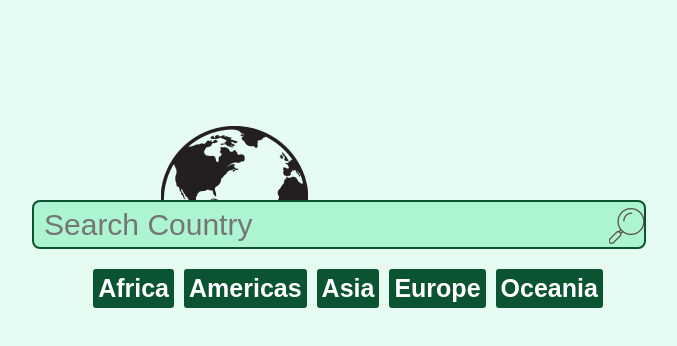
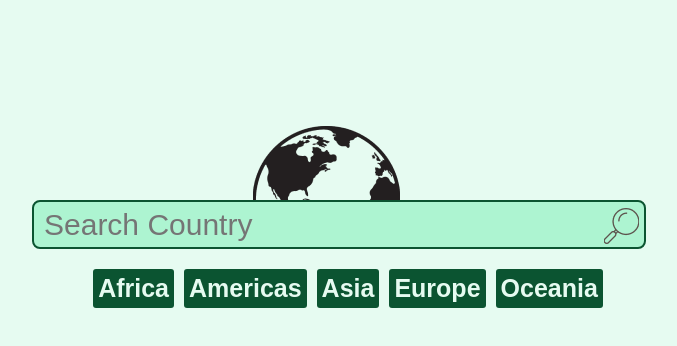
Before and after one commit to JosefinaLucarelli/countryApp, a React (Vite) app: page / in a window 1280 px wide. Shown: the top 346 px of the page, without its empty margins (292-969 px from the left). Built offline with nearby package versions, Linux system fonts and the light colour scheme.

Commit message:
resolve comments

```diff
--- a/src/components/Button/styles.module.scss
+++ b/src/components/Button/styles.module.scss
@@ -1,8 +1,10 @@
+@import "../../scss/variables/colors";
+
 .button {
     background: #0B5431;
     padding: 5px;
     border-radius: 3px;
-    color: white;
+    color: $white;
     border: none;
     cursor: pointer;
     font-weight: bolder;
--- a/src/components/Input/styles.module.scss
+++ b/src/components/Input/styles.module.scss
@@ -19,7 +19,7 @@
     &::after{
         content: url('./image3.png');
         position: absolute;
-        right: 20px;
+        right: 4%;
         top: 8px;
     }
 }
--- a/src/screens/mainPage/styles.module.scss
+++ b/src/screens/mainPage/styles.module.scss
@@ -12,7 +12,7 @@
         content: url('./imageWorld.png');
         position: absolute;
         top: -74px;
-        left: 129px;
+        left: 35%;
         z-index: -1;  //para poner un elemento atras de otro
     }
 
```
Also changed, not shown: src/screens/mainPage/index.tsx (line endings or trailing spaces).
